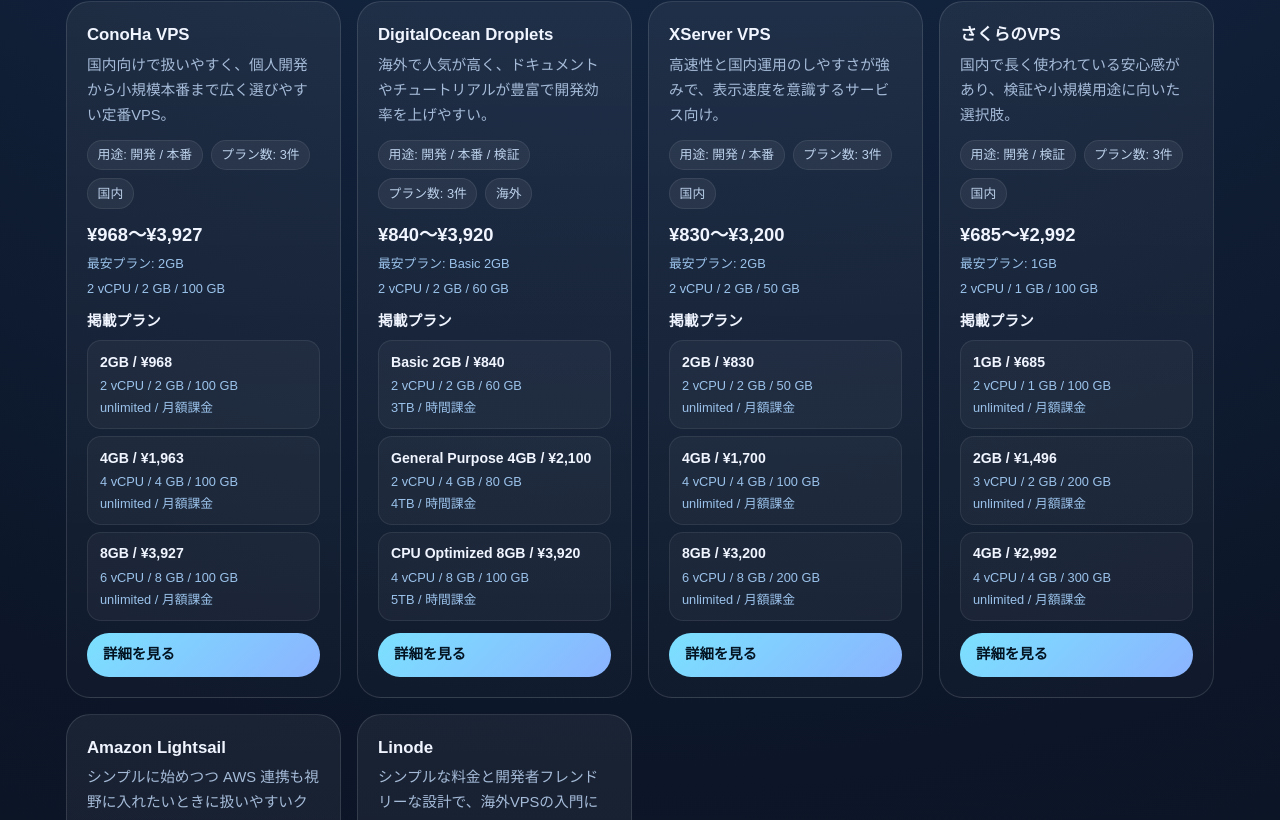
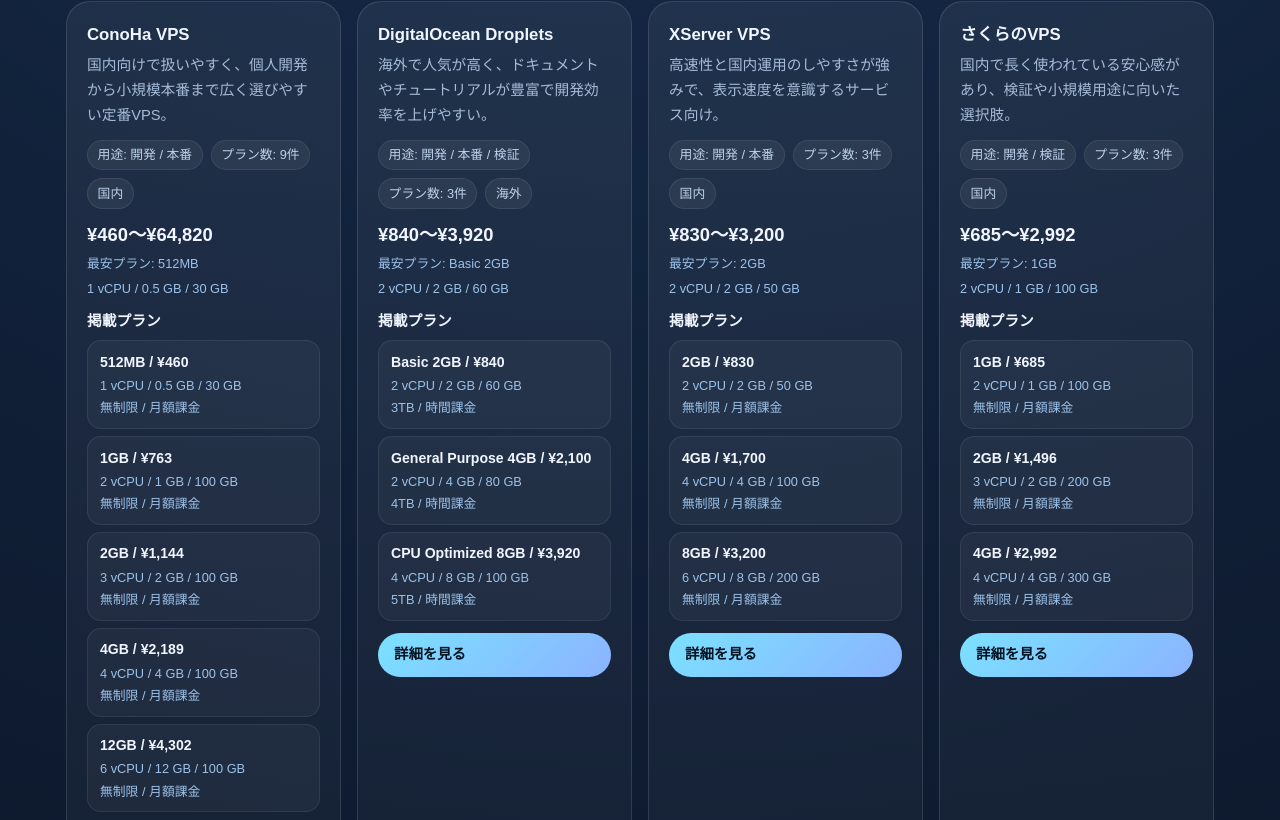
Before and after one commit to reload-co-jp/vps-survey, a Next.js app: page / in a window 1280 px wide. Shown: the part 780-1600 px from the top of the page. Built offline with nearby package versions, Linux system fonts and the light colour scheme; no server answers.

Commit message:
Fix conoha and unlimited

```diff
--- a/app/vps/[id]/page.tsx
+++ b/app/vps/[id]/page.tsx
@@ -3,6 +3,7 @@
 import { notFound } from "next/navigation"
 import {
   billingLabels,
+  formatTrafficLabel,
   getAllServices,
   getLowestPricePlan,
   getPriceRangeLabel,
@@ -253,7 +254,10 @@
                     label="ストレージ"
                     value={`${plan.storage} GB`}
                   />
-                  <PlanCompareItem label="転送量" value={plan.traffic} />
+                  <PlanCompareItem
+                    label="転送量"
+                    value={formatTrafficLabel(plan.traffic)}
+                  />
                   <PlanCompareItem
                     label="課金方式"
                     value={billingLabels[plan.billing]}
--- a/components/vps-explorer.tsx
+++ b/components/vps-explorer.tsx
@@ -6,6 +6,7 @@
 import {
   billingLabels,
   filterAndSortServices,
+  formatTrafficLabel,
   getComparisonRows,
   getLowestPricePlan,
   getPriceRangeLabel,
@@ -404,7 +405,8 @@
                           {plan.cpu} vCPU / {plan.memory} GB / {plan.storage} GB
                         </span>
                         <span style={subCellStyle}>
-                          {plan.traffic} / {billingLabels[plan.billing]}
+                          {formatTrafficLabel(plan.traffic)} /{" "}
+                          {billingLabels[plan.billing]}
                         </span>
                       </div>
                     ))}
@@ -555,7 +557,8 @@
                               {plan.cpu} vCPU / {plan.memory} GB / {plan.storage} GB
                             </span>
                             <span style={subCellStyle}>
-                              {plan.traffic} / {billingLabels[plan.billing]}
+                              {formatTrafficLabel(plan.traffic)} /{" "}
+                              {billingLabels[plan.billing]}
                             </span>
                           </div>
                         ))}
--- a/data/vps.json
+++ b/data/vps.json
@@ -18,10 +18,30 @@
     "officialUrl": "https://www.conoha.jp/vps/",
     "plans": [
       {
+        "id": "conoha-512mb",
+        "name": "512MB",
+        "price": 460,
+        "cpu": 1,
+        "memory": 0.5,
+        "storage": 30,
+        "traffic": "unlimited",
+        "billing": "monthly"
+      },
+      {
+        "id": "conoha-1g",
+        "name": "1GB",
+        "price": 763,
+        "cpu": 2,
+        "memory": 1,
+        "storage": 100,
+        "traffic": "unlimited",
+        "billing": "monthly"
+      },
+      {
         "id": "conoha-2g",
         "name": "2GB",
-        "price": 968,
-        "cpu": 2,
+        "price": 1144,
+        "cpu": 3,
         "memory": 2,
         "storage": 100,
         "traffic": "unlimited",
@@ -30,7 +50,7 @@
       {
         "id": "conoha-4g",
         "name": "4GB",
-        "price": 1963,
+        "price": 2189,
         "cpu": 4,
         "memory": 4,
         "storage": 100,
@@ -38,11 +58,51 @@
         "billing": "monthly"
       },
       {
-        "id": "conoha-8g",
-        "name": "8GB",
-        "price": 3927,
+        "id": "conoha-12g",
+        "name": "12GB",
+        "price": 4302,
         "cpu": 6,
-        "memory": 8,
+        "memory": 12,
+        "storage": 100,
+        "traffic": "unlimited",
+        "billing": "monthly"
+      },
+      {
+        "id": "conoha-24g",
+        "name": "24GB",
+        "price": 9552,
+        "cpu": 8,
+        "memory": 24,
+        "storage": 100,
+        "traffic": "unlimited",
+        "billing": "monthly"
+      },
+      {
+        "id": "conoha-48g",
+        "name": "48GB",
+        "price": 21658,
+        "cpu": 12,
+        "memory": 48,
+        "storage": 100,
+        "traffic": "unlimited",
+        "billing": "monthly"
+      },
+      {
+        "id": "conoha-96g",
+        "name": "96GB",
+        "price": 43315,
+        "cpu": 24,
+        "memory": 96,
+        "storage": 100,
+        "traffic": "unlimited",
+        "billing": "monthly"
+      },
+      {
+        "id": "conoha-128g",
+        "name": "128GB",
+        "price": 64820,
+        "cpu": 40,
+        "memory": 128,
         "storage": 100,
         "traffic": "unlimited",
         "billing": "monthly"
--- a/lib/vps.ts
+++ b/lib/vps.ts
@@ -68,6 +68,9 @@
   monthly: "月額課金",
   hourly: "時間課金",
 }
+
+export const formatTrafficLabel = (traffic: string) =>
+  traffic === "unlimited" ? "無制限" : traffic
 
 export const getAllServices = () => services
 
@@ -181,7 +184,7 @@
   {
     label: "転送量",
     values: servicesToCompare.map(
-      (service) => getLowestPricePlan(service).traffic
+      (service) => formatTrafficLabel(getLowestPricePlan(service).traffic)
     ),
   },
   {
```
